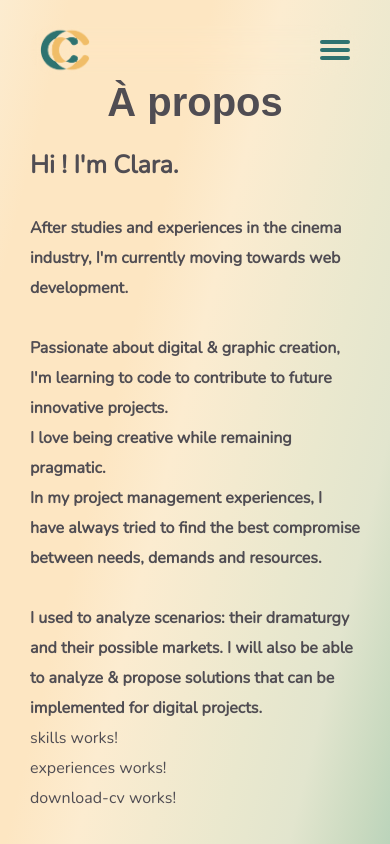
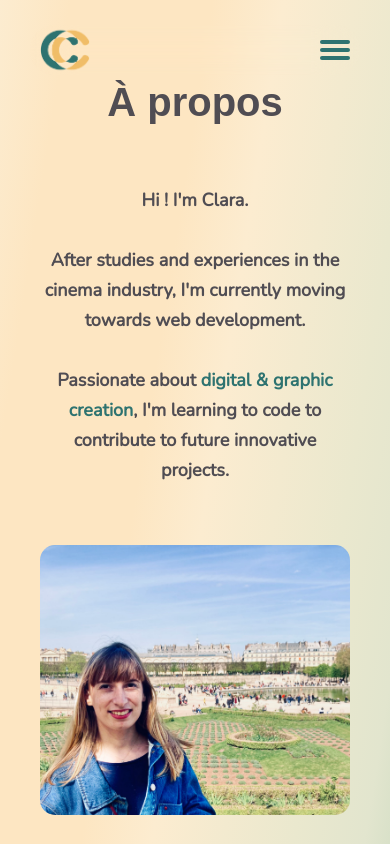
Before and after one commit to ClaraCharriau/my-portfolio, an Angular app: page /about in a window 390 px wide. Shown: the top 844 px of the page. Built offline with nearby package versions, Linux system fonts and the light colour scheme; a web font is replaced by a local one.

Commit message:
creation composant story

```diff
--- a/src/app/components/about/story/story.component.css
+++ b/src/app/components/about/story/story.component.css
@@ -0,0 +1,53 @@
+img {
+    object-fit: cover;
+}
+
+.row {
+    display: flex;
+    justify-content: center;
+    gap: 60px;
+    margin: 60px 100px;
+}
+
+.about-me-blocks {
+    width: 50%;
+}
+
+/* Photos */
+.profile-picture,
+.being-creative {
+    height: 270px;
+    width: 100%;
+    border-radius: 15px;
+}
+
+.about-me-text {
+    text-align: center;
+    font-size: 18px;
+}
+
+.about-me-text span {
+    color: #2e7370;
+}
+
+@media (max-width: 850px) {
+
+    .row {
+        flex-direction: column;
+        align-items: center;
+        margin: 60px 10px;
+    }
+    .row:nth-of-type(2) {
+        flex-direction: column-reverse;
+    }
+
+    .about-me-blocks {
+        width: 100%;
+    }
+
+    .profile-picture,
+    .being-creative {
+        margin: 0;
+    }
+
+}
--- a/src/app/components/about/story/story.component.html
+++ b/src/app/components/about/story/story.component.html
@@ -1,9 +1,8 @@
 <!-- First block About me -->
 <div class="row">
-    <div class="col-sm-6">
     <div class="about-me-blocks">
         <p class="about-me-text">
-          <strong style="font-size: 25px;">Hi ! I'm Clara.</strong><br><br>
+            <strong>Hi ! I'm Clara.</strong><br><br>
 
             <strong>After studies and experiences in the cinema industry, I'm currently moving towards web
                 development.<br><br>
@@ -11,27 +10,26 @@
                 innovative projects.</strong>
         </p>
     </div>
+
+    <div class="about-me-blocks">
+        <img class="profile-picture" src="/assets/img/about/profilepicture.jpg" alt="photo de profil">
     </div>
-    <div class="col-sm-6">
-      <div class="about-me-blocks">
-        <div class="profile-picture"></div>
-      </div>
-    </div>
+
 </div>
 
 <!-- Second block About me -->
 <div class="row">
-    <div class="col-sm-6">
+
     <div class="about-me-blocks">
-        <div class="being-creative"></div>
+        <img class="being-creative" src="/assets/img/about/beingcreative.jpeg" alt="photo du film Le Ballon Rouge">
     </div>
-    </div>
-    <div class="col-sm-6">
+
     <div class="about-me-blocks">
         <p class="about-me-text"><strong>I love being <span>creative</span> while remaining pragmatic.<br>In my project
                 management experiences, I have always tried to find the best compromise between needs, demands and
-            resources.<br><br>I used to analyze scenarios: their dramaturgy and their possible markets. I will also be
-            able to <span>analyze & propose solutions</span> that can be implemented for digital projects.</strong></p>
+                resources.<br><br>I used to analyze scenarios: their dramaturgy and their possible markets. I will also
+                be
+                able to <span>analyze & propose solutions</span> that can be implemented for digital projects.</strong>
+        </p>
     </div>
 </div>
-  </div>
```
Also changed, not shown: src/assets/img/about/beingcreative.jpeg (added), src/assets/img/about/profilepicture.jpg (added). Lines whose indentation alone changed are shown as unchanged.
